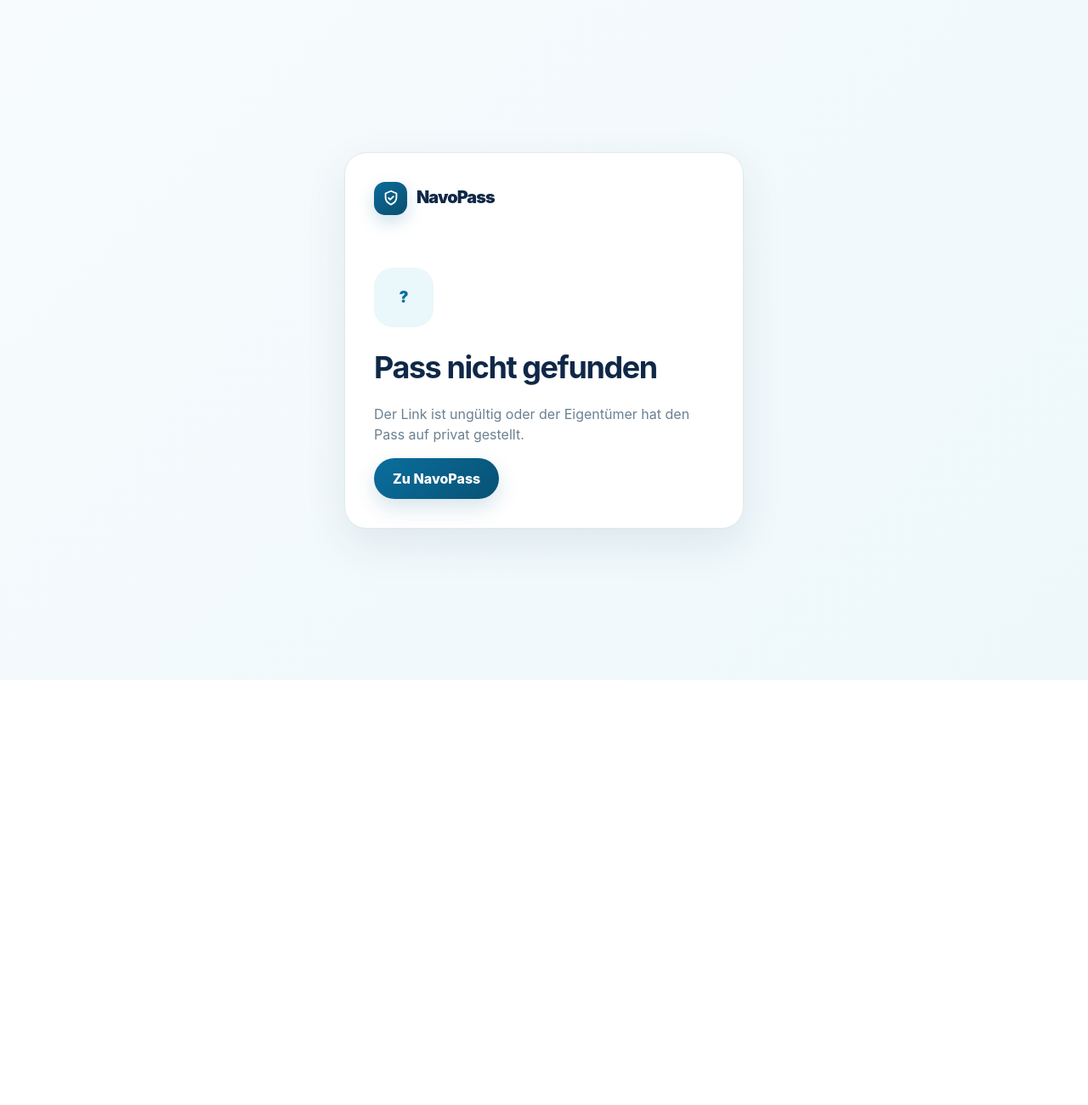
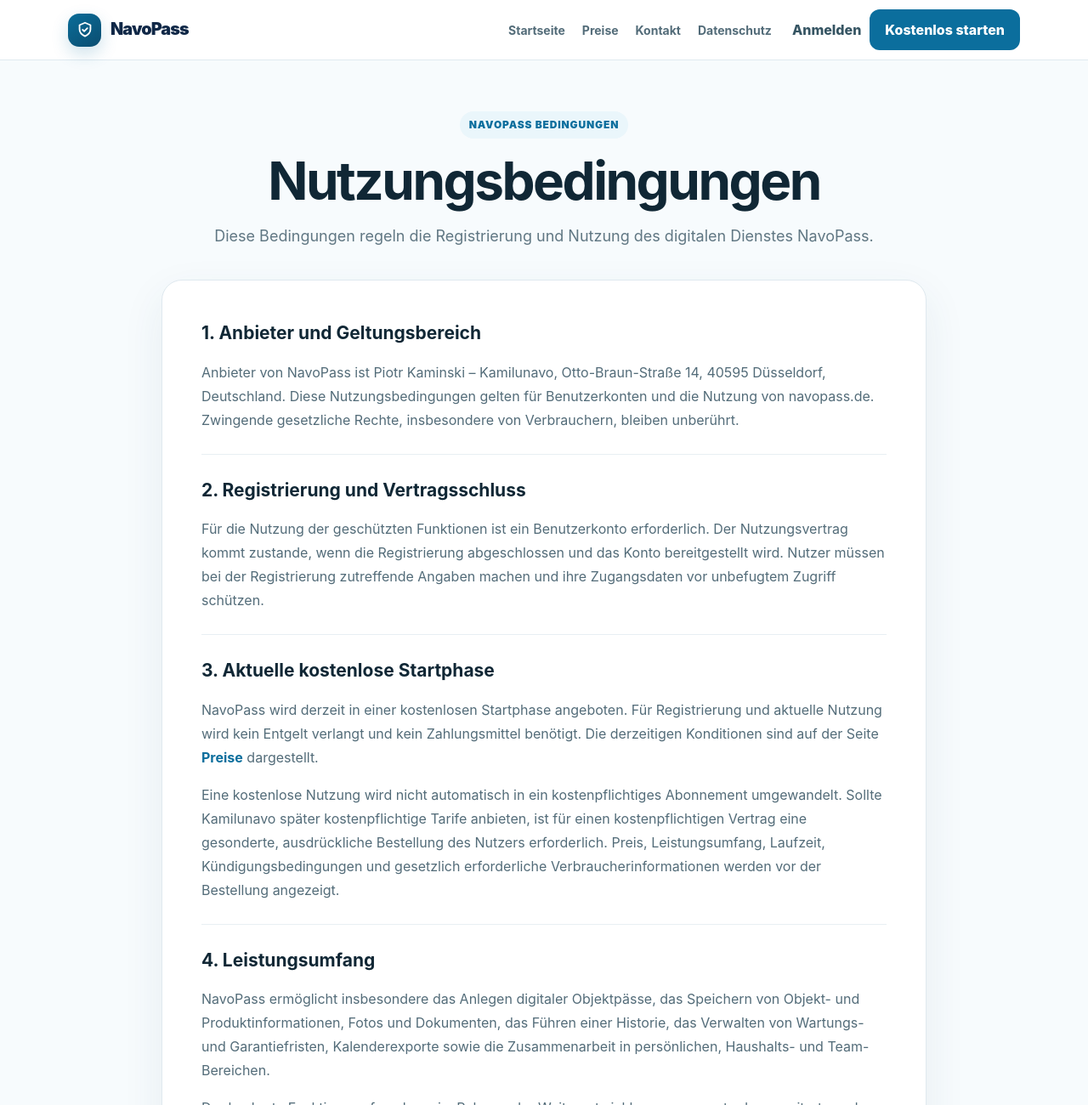
Before and after one commit to acciento89-bot/navopass, a Next.js app: page /nutzungsbedingungen in a window 1280 px wide. Before the commit this address had no page. Shown: the top 1300 px of the page at 85% size. Before the commit the page ends 800 px from the top, so only its background shows below. Built offline with nearby package versions, Linux system fonts and the light colour scheme.

Commit message:
Add NavoPass terms of use

```diff
--- /dev/null
+++ b/app/nutzungsbedingungen/page.tsx
@@ -0,0 +1,112 @@
+import type { Metadata } from "next";
+import Link from "next/link";
+import { PublicShell } from "@/components/public-shell";
+import styles from "@/app/public-pages.module.css";
+
+export const metadata: Metadata = {
+  title: "Nutzungsbedingungen",
+  description: "Nutzungsbedingungen für den digitalen Dienst NavoPass.",
+};
+
+export default function TermsPage() {
+  return (
+    <PublicShell>
+      <main className={styles.main}>
+        <section className={styles.hero}>
+          <span className={styles.eyebrow}>NavoPass Bedingungen</span>
+          <h1>Nutzungsbedingungen</h1>
+          <p>Diese Bedingungen regeln die Registrierung und Nutzung des digitalen Dienstes NavoPass.</p>
+        </section>
+
+        <article className={styles.legal}>
+          <section>
+            <h2>1. Anbieter und Geltungsbereich</h2>
+            <p>Anbieter von NavoPass ist Piotr Kaminski – Kamilunavo, Otto-Braun-Straße 14, 40595 Düsseldorf, Deutschland. Diese Nutzungsbedingungen gelten für Benutzerkonten und die Nutzung von navopass.de. Zwingende gesetzliche Rechte, insbesondere von Verbrauchern, bleiben unberührt.</p>
+          </section>
+
+          <section>
+            <h2>2. Registrierung und Vertragsschluss</h2>
+            <p>Für die Nutzung der geschützten Funktionen ist ein Benutzerkonto erforderlich. Der Nutzungsvertrag kommt zustande, wenn die Registrierung abgeschlossen und das Konto bereitgestellt wird. Nutzer müssen bei der Registrierung zutreffende Angaben machen und ihre Zugangsdaten vor unbefugtem Zugriff schützen.</p>
+          </section>
+
+          <section>
+            <h2>3. Aktuelle kostenlose Startphase</h2>
+            <p>NavoPass wird derzeit in einer kostenlosen Startphase angeboten. Für Registrierung und aktuelle Nutzung wird kein Entgelt verlangt und kein Zahlungsmittel benötigt. Die derzeitigen Konditionen sind auf der Seite <Link href="/preise">Preise</Link> dargestellt.</p>
+            <p>Eine kostenlose Nutzung wird nicht automatisch in ein kostenpflichtiges Abonnement umgewandelt. Sollte Kamilunavo später kostenpflichtige Tarife anbieten, ist für einen kostenpflichtigen Vertrag eine gesonderte, ausdrückliche Bestellung des Nutzers erforderlich. Preis, Leistungsumfang, Laufzeit, Kündigungsbedingungen und gesetzlich erforderliche Verbraucherinformationen werden vor der Bestellung angezeigt.</p>
+          </section>
+
+          <section>
+            <h2>4. Leistungsumfang</h2>
+            <p>NavoPass ermöglicht insbesondere das Anlegen digitaler Objektpässe, das Speichern von Objekt- und Produktinformationen, Fotos und Dokumenten, das Führen einer Historie, das Verwalten von Wartungs- und Garantiefristen, Kalenderexporte sowie die Zusammenarbeit in persönlichen, Haushalts- und Team-Bereichen.</p>
+            <p>Der konkrete Funktionsumfang kann im Rahmen der Weiterentwicklung angepasst oder erweitert werden. Gesetzliche Anforderungen an Änderungen digitaler Produkte bleiben unberührt.</p>
+          </section>
+
+          <section>
+            <h2>5. Eigene Inhalte und Nutzungsrechte</h2>
+            <p>Nutzer behalten ihre Rechte an selbst hochgeladenen oder eingegebenen Inhalten. Sie räumen Kamilunavo lediglich die technisch erforderlichen Rechte ein, diese Inhalte zu speichern, zu verarbeiten, darzustellen und – soweit vom Nutzer aktiviert – über Freigabelinks oder QR-Codes zugänglich zu machen, soweit dies für die Bereitstellung von NavoPass erforderlich ist.</p>
+            <p>Nutzer dürfen nur Inhalte hochladen oder teilen, für die sie die erforderlichen Rechte besitzen und deren Verarbeitung nicht gegen Gesetze oder Rechte Dritter verstößt.</p>
+          </section>
+
+          <section>
+            <h2>6. Freigaben, QR-Codes und gemeinsame Bereiche</h2>
+            <p>Nutzer steuern die Sichtbarkeit ihrer Objektpässe selbst. Bei der Einstellung „Per Link / QR“ können Personen mit dem Link auf die freigegebenen Inhalte zugreifen. Bei „Öffentlich“ können die freigegebenen Inhalte ohne Anmeldung abrufbar sein. Für vertrauliche oder personenbezogene Informationen sollte die Sichtbarkeit entsprechend restriktiv gewählt werden.</p>
+            <p>In gemeinsamen Bereichen bestimmt die zugewiesene Rolle, welche Mitglieder Inhalte ansehen, bearbeiten oder verwalten können. Der Inhaber eines Bereichs ist dafür verantwortlich, Einladungen und Rollen sachgerecht zu vergeben.</p>
+          </section>
+
+          <section>
+            <h2>7. Unzulässige Nutzung</h2>
+            <p>Untersagt sind insbesondere rechtswidrige Inhalte, Schadsoftware, Angriffe auf die Infrastruktur, Umgehung von Sicherheitsmaßnahmen, störender automatisierter Zugriff, Spam, die missbräuchliche Nutzung fremder Daten sowie Handlungen, die die Stabilität oder Sicherheit von NavoPass beeinträchtigen.</p>
+          </section>
+
+          <section>
+            <h2>8. Verfügbarkeit und Wartung</h2>
+            <p>Kamilunavo bemüht sich um einen zuverlässigen Betrieb. Eine jederzeit unterbrechungsfreie Verfügbarkeit kann jedoch nicht zugesichert werden. Wartungsarbeiten, Sicherheitsmaßnahmen, technische Störungen oder Ereignisse außerhalb des Einflussbereichs können die Nutzung vorübergehend einschränken.</p>
+          </section>
+
+          <section>
+            <h2>9. Hinweise zu Fristen und Erinnerungen</h2>
+            <p>Wartungs-, Garantie- und sonstige Fristfunktionen dienen der Organisation. Nutzer bleiben dafür verantwortlich, hinterlegte Daten auf Richtigkeit zu prüfen und rechtlich oder technisch relevante Fristen selbst zu überwachen. NavoPass ersetzt keine gesetzlich vorgeschriebene Prüfung, fachliche Wartung oder verbindliche Herstellerinformation.</p>
+          </section>
+
+          <section>
+            <h2>10. Beendigung des Kontos</h2>
+            <p>Während der kostenlosen Startphase kann der Nutzer den Nutzungsvertrag jederzeit beenden. Solange keine direkte Kontolöschung in NavoPass angeboten wird, kann die Löschung über <a href="mailto:support@kamilunavo.com">support@kamilunavo.com</a> oder das <Link href="/kontakt">Kontaktformular</Link> verlangt werden. Gesetzliche Aufbewahrungs- und Nachweispflichten bleiben unberührt.</p>
+          </section>
+
+          <section>
+            <h2>11. Haftung</h2>
+            <p>Die Haftung richtet sich nach den gesetzlichen Vorschriften. Bei leichter Fahrlässigkeit und Verletzung einer wesentlichen Vertragspflicht ist die Haftung, soweit gesetzlich zulässig, auf den vorhersehbaren vertragstypischen Schaden begrenzt. Unberührt bleiben insbesondere Fälle von Vorsatz, grober Fahrlässigkeit, Schäden an Leben, Körper oder Gesundheit sowie zwingende gesetzliche Haftung.</p>
+          </section>
+
+          <section>
+            <h2>12. Datenschutz</h2>
+            <p>Informationen zur Verarbeitung personenbezogener Daten sind in der <Link href="/datenschutz">Datenschutzerklärung</Link> beschrieben.</p>
+          </section>
+
+          <section>
+            <h2>13. Verbraucherstreitbeilegung</h2>
+            <p>Kamilunavo ist weder bereit noch verpflichtet, an Streitbeilegungsverfahren vor einer Verbraucherschlichtungsstelle teilzunehmen. Die frühere EU-Plattform für Online-Streitbeilegung ist eingestellt; deshalb wird kein veralteter OS-Link angegeben.</p>
+          </section>
+
+          <section>
+            <h2>14. Anwendbares Recht</h2>
+            <p>Es gilt deutsches Recht unter Ausschluss des UN-Kaufrechts. Gegenüber Verbrauchern gilt diese Rechtswahl nur, soweit dadurch nicht der Schutz zwingender Vorschriften des Staates ihres gewöhnlichen Aufenthalts entzogen wird. Gesetzliche Gerichtsstandsregelungen bleiben unberührt.</p>
+          </section>
+
+          <section>
+            <h2>15. Änderungen</h2>
+            <p>Diese Bedingungen können angepasst werden, wenn sich NavoPass oder der rechtliche Rahmen ändern. Änderungen bestehender Nutzungsverträge erfolgen nur im Rahmen der gesetzlichen Voraussetzungen. Eine Einführung kostenpflichtiger Tarife führt ohne ausdrückliche Bestellung nicht zu einer Zahlungspflicht.</p>
+          </section>
+
+          <nav className={styles.legalLinks} aria-label="Weitere Informationen">
+            <Link href="/impressum">Impressum</Link>
+            <Link href="/datenschutz">Datenschutz</Link>
+            <Link href="/preise">Preise</Link>
+            <Link href="/kontakt">Kontakt</Link>
+          </nav>
+          <p className={styles.meta}>Stand: 15. August 2026</p>
+        </article>
+      </main>
+    </PublicShell>
+  );
+}
```
